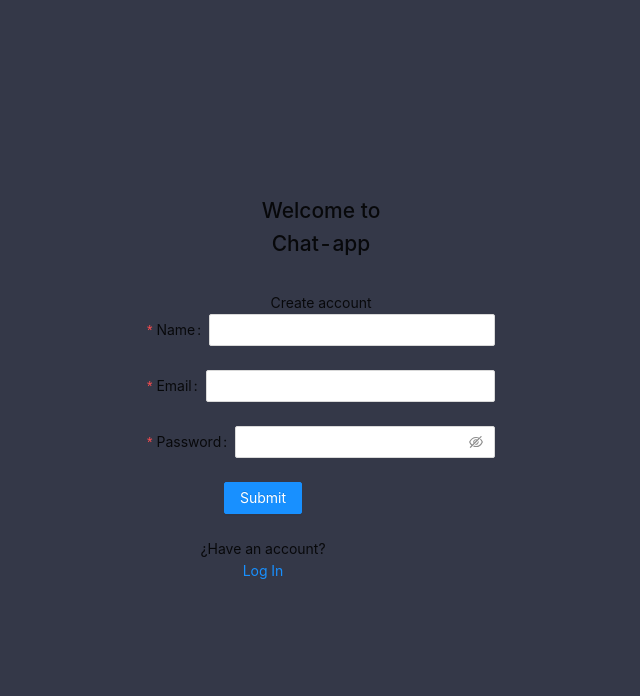
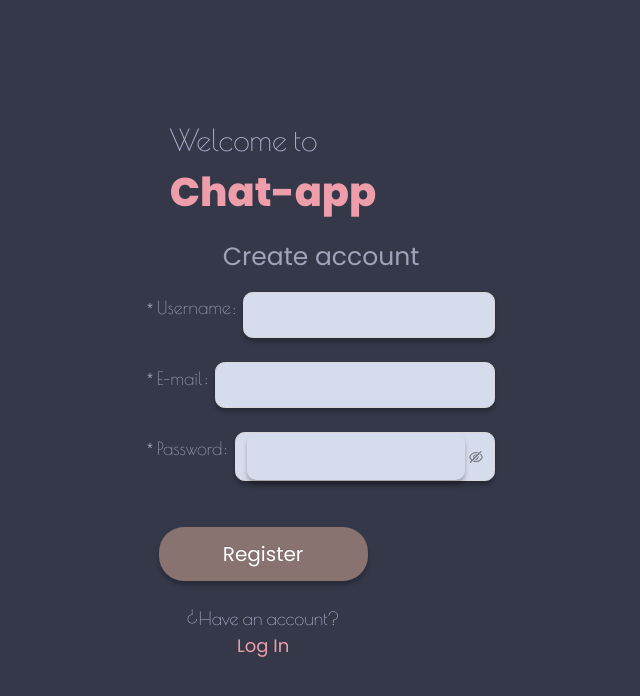
Before and after one commit to Laboratoria/REG003-chat-app, a Next.js app: page / in a window 1280 px wide. Shown: the top 696 px of the page, without its empty margins (319-959 px from the left). Built offline with nearby package versions, Linux system fonts and the light colour scheme.

Commit message:
style: component register

```diff
--- a/components/Login/login.scss
+++ b/components/Login/login.scss
@@ -13,16 +13,10 @@
   // }
 }
 
-@mixin box($direction) {
-  display: flex;
-  flex-direction: $direction;
-  align-items: center;
-  justify-content: center;
-}
 
 .container__login {
   background-color: $color4;
-  @include box(column);
+  @include box(column, center,center);
   //margin: 5rem auto;
   width: 100vw;
   height: 100vh;
@@ -84,4 +78,5 @@
     margin-bottom: 0;
     width: 80vw;
   }
+
 }
--- a/components/Register/Register.tsx
+++ b/components/Register/Register.tsx
@@ -28,13 +28,13 @@ const Register: NextPage<any> = ({ setIsLogin }) => {
 
   return (
     <>
-      <section className="container__register">
-        <div>
+      <section className="register">
+        <div className="register__header">
           <h2>Welcome to</h2>
-          <h2>Chat-app</h2>
+          <h3>Chat-app</h3>
         </div>
-        <div>
-          <p>Create account</p>
+        <p>Create account</p>
+        <div className="register__body">
           <Form
             name="basic"
             onFinish={onFinish}
@@ -42,7 +42,7 @@ const Register: NextPage<any> = ({ setIsLogin }) => {
             autoComplete="off"
           >
             <Form.Item
-              label="Name"
+              label="Username"
               name="username"
               rules={[
                 {
@@ -54,9 +54,8 @@ const Register: NextPage<any> = ({ setIsLogin }) => {
             >
               <Input />
             </Form.Item>
-
             <Form.Item
-              label="Email"
+              label="E-mail"
               name="email"
               rules={[
                 {
@@ -88,18 +87,19 @@ const Register: NextPage<any> = ({ setIsLogin }) => {
 
             {error ? (
               <Form.Item>
-                <p>User or password incorret</p>
+                <p >User or password incorret</p>
               </Form.Item>
             ) : null}
+            <br />
             <Form.Item wrapperCol={{ offset: 8, span: 16 }}>
               <Button type="primary" htmlType="submit">
-                Submit
+                Register
               </Button>
             </Form.Item>
 
             <Form.Item wrapperCol={{ offset: 8, span: 16 }}>
-              <p>¿Have an account? </p>
-              <a onClick={toLogin}> Log In </a>
+              <p className="paragraph">¿Have an account? </p>
+              <a onClick={toLogin} className="paragraph__pink"> Log In </a>
             </Form.Item>
           </Form>
         </div>
--- a/components/Register/register.scss
+++ b/components/Register/register.scss
@@ -1,29 +1,94 @@
-@mixin box($direction) {
-  display: flex;
-  flex-direction: $direction;
-  align-items: center;
-  justify-content: center;
+@function caculateRem($size) {
+  $remSize: $size / 16px;
+  @return $remSize * 1rem;
 }
 
-.container__register {
+.register {
+    padding: 0.5rem;
   background-color: $color4;
-  @include box(column);
+  @include box(column, center, center);
   //margin: 5rem auto;
   width: 100vw;
   height: 100vh;
   text-align: center;
-  gap: 2rem;
+  gap: 1rem;
 
-  .ant-col-offset-8 {
-    margin-left: 0% !important;
+  &__header {
+    @include box(column, flex-start, center);
+    padding-right: 6rem;
+    h2 {
+      font-family: $poiret;
+      @include font-size(30px);
+      color: $color3;
+    }
+    h3 {
+      font-family: $poppins;
+      @include font-size(40px);
+      font-weight: 800;
+      color: $color7;
+    }
   }
-  // @include mobile {
-  //     width: 26rem;
-  // }
-  // @include tablet {
-  //     width: 60rem;
-  // }
-  // @include desktop {
-  //     width: 80rem;
-  // }
+  p {
+    font-family: $poppins;
+    @include font-size(25px);
+    font-weight: 500;
+    color: $color2;
+  }
+  &__body {
+    .ant-col-offset-8 {
+      margin-left: 0% !important;
+    }
+    .ant-form-item-required {
+      font-family: $poiret;
+      @include font-size(18px);
+      font-weight: 500;
+      color: $color2;
+      &::before {
+        color: $color2 !important;
+      }
+    }
+    .ant-col {
+      padding: 0;
+    }
+    .ant-input {
+      background: $color1;
+      height: 2.9rem;
+      border-radius: 0.6rem;
+      box-shadow: 0px 4px 4px rgba(0, 0, 0, 0.25);
+    }
+
+    .ant-input-affix-wrapper {
+      border-radius: 0.6rem;
+      padding: 0px 11px;
+      background: $color1;
+      box-shadow: 0px 4px 4px rgba(0, 0, 0, 0.25);
+    }
+    .ant-form-item-with-help {
+        margin-bottom: 0;
+        width: 80vw;
+      }
+    .ant-form-item-explain-error{
+        @include titles1($poppins, 100, 14px,$color7);
+      }
+    .ant-btn {
+      width: caculateRem(209px);
+      height: caculateRem(54px);
+      border-radius: caculateRem(25px);
+      border: none;
+      background: $color6;
+      box-shadow: 0px 4px 4px rgba(0, 0, 0, 0.25);
+
+      span {
+        @include titles1($poppins, 500, 20px, #fff);
+      }
+    }
+    .paragraph{
+        @include titles1($poiret, 100, 18px, $color3);
+    }
+    .paragraph__pink{
+        @include titles1($poppins, 100, 18px, $color7);
+    }
+
+
+  }
 }
--- a/styles/globals.scss
+++ b/styles/globals.scss
@@ -70,6 +70,31 @@ h3 {
   font-weight: $font-weight;
   font-size: $font-size;
 }
+@mixin titles1($family, $font-weight, $font-size,$color) {
+  // letter-spacing: 0.5rem;
+  font-family: $family;
+  font-weight: $font-weight;
+  @include font-size($font-size);
+  color: $color;
+}
+@mixin box($direction , $align, $justify) {
+  display: flex;
+  flex-direction: $direction;
+  align-items: $align;
+  justify-content: $justify;
+}
+
+@function caculateRem($size) {
+  $remSize: $size / 16px;
+  @return $remSize*1rem
+}
+
+@mixin font-size($size){
+  font-size:$size;
+  font-size: caculateRem($size);
+  line-height: caculateRem($size)*1.5;
+}
+
 
 .title_pink_bold {
   @include titles($color7, bold, 3rem);
```
